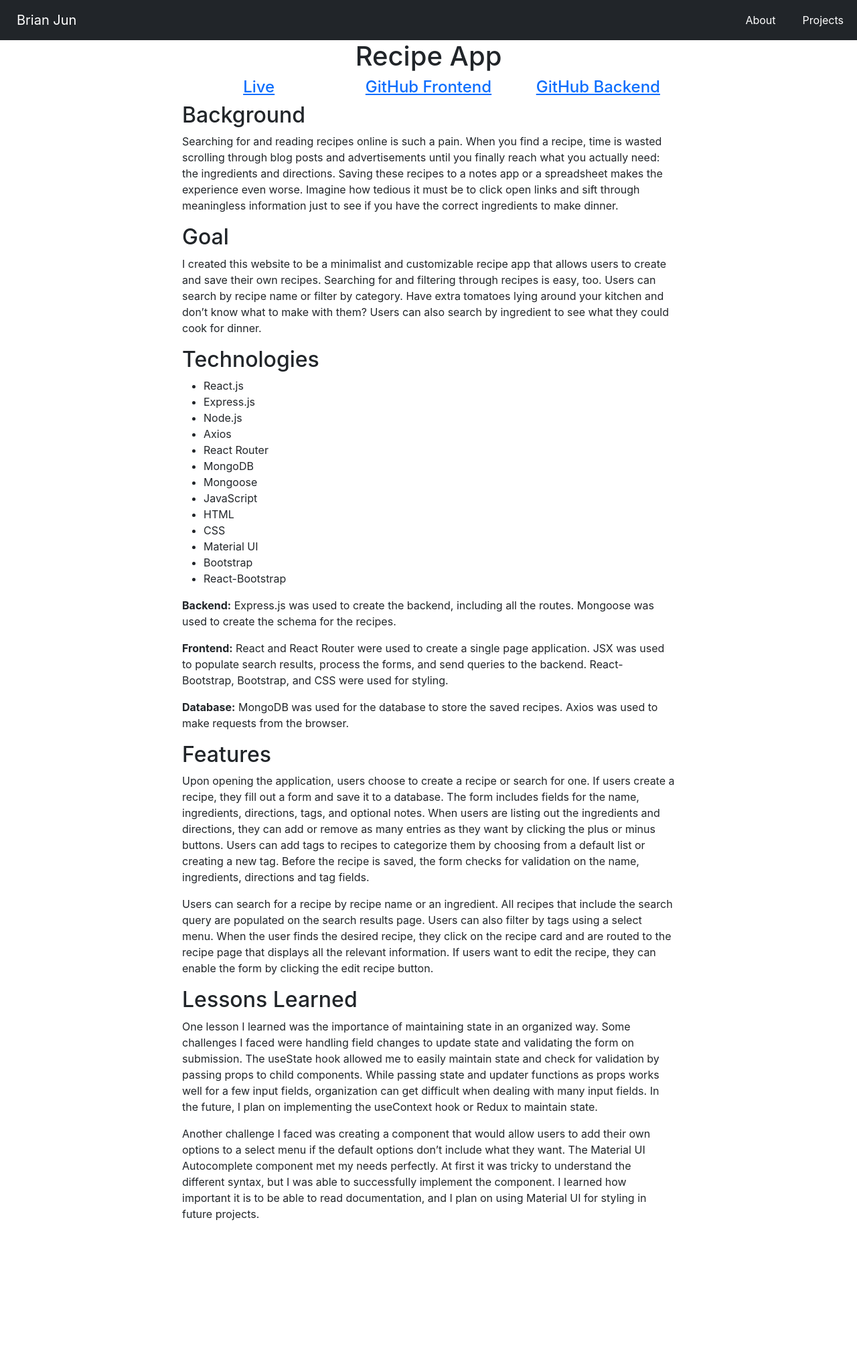
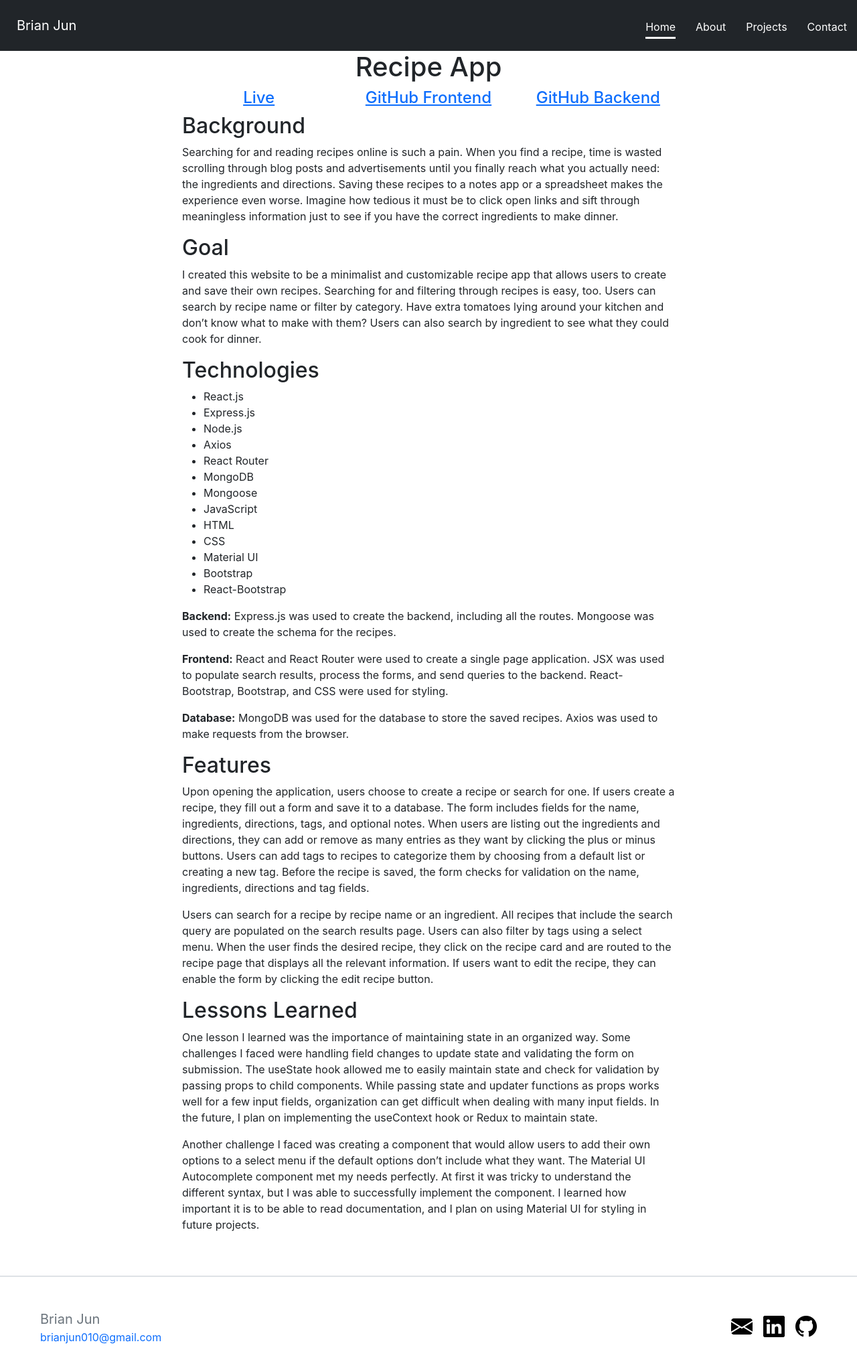
Before and after one commit to bmtef-02/portfolio-client, a React (Create React App) app: page /projects/recipe in a window 1280 px wide. Shown: the top 2046 px of the page at 67% size. Before the commit the page ends 1841 px from the top, so only its background shows below. Built offline with nearby package versions, Linux system fonts and the light colour scheme.

Commit message:
footer added, navbar styling changed

```diff
--- a/package.json
+++ b/package.json
@@ -7,6 +7,7 @@
     "@testing-library/react": "^13.4.0",
     "@testing-library/user-event": "^13.5.0",
     "bootstrap": "^5.2.2",
+    "bootstrap-icons": "^1.9.1",
     "react": "^18.2.0",
     "react-bootstrap": "^2.5.0",
     "react-dom": "^18.2.0",
--- a/src/App.js
+++ b/src/App.js
@@ -5,23 +5,48 @@ import Homepage from './components/HomepageComponent';
 import NFLProject from './components/NFLProjectComponent';
 import CastingProject from './components/CastingProjectComponent';
 import RecipeProject from './components/RecipeProjectComponent';
+import Footer from './components/FooterComponent';
 
 export default function App() {
 
     const [hash, setHash] = useState(window.location.hash)
+    const [homeIsActive, setHomeIsActive] = useState(false);
     const [aboutIsActive, setAboutIsActive] = useState(false);
     const [projIsActive, setProjIsActive] = useState(false);
+    const [contactIsActive, setContactIsActive] = useState(false);
 
     useEffect(() => {
-        if (hash === '#about') {
+        if (hash === '#') {
+            setProjIsActive(false);
+            setAboutIsActive(false);
+            setContactIsActive(false);
+            setHomeIsActive(true);
+        }
+        else if (hash === '#about') {
+            setProjIsActive(false);
             setAboutIsActive(true);
-            setProjIsActive(false);
+            setContactIsActive(false);
+            setHomeIsActive(false);
         } else if (hash === '#projects') {
             setProjIsActive(true);
             setAboutIsActive(false);
+            setContactIsActive(false);
+            setHomeIsActive(false);
+        } else if (hash === '#contact') {
+            setProjIsActive(false);
+            setAboutIsActive(false);
+            setContactIsActive(true);
+            setHomeIsActive(false);
+        } else if (hash === 'projects-page') {
+            setProjIsActive(false);
+            setAboutIsActive(false);
+            setContactIsActive(false);
+            setHomeIsActive(false);
         } else {
             setProjIsActive(false);
             setAboutIsActive(false);
+            setContactIsActive(false);
+            setHomeIsActive(true);
         }
     }, [hash])
 
@@ -31,6 +56,8 @@ export default function App() {
                 setHash={setHash}
                 aboutIsActive={aboutIsActive}
                 projIsActive={projIsActive}
+                contactIsActive={contactIsActive}
+                homeIsActive={homeIsActive}
             />
             <Routes>
                 <Route path='/' element={<Homepage setHash={setHash} />} />
@@ -38,6 +65,7 @@ export default function App() {
                 <Route path='/projects/casting' element={<CastingProject />} />
                 <Route path='/projects/recipe' element={<RecipeProject />} />
             </Routes>
+            <Footer />
         </React.Fragment>
 
     )
--- a/src/components/AboutComponent.js
+++ b/src/components/AboutComponent.js
@@ -7,7 +7,7 @@ export default function About() {
 
     return (
         <Container id='about'>
-            <Row className='justify-content-center' style={{ textAlign: 'center' }}>
+            <Row className='justify-content-center text-center'>
                 <Col xs={12} lg={8} className='border-secondary border-top'>
                     <h1>About Me</h1>
                 </Col>
--- a/src/components/CastingProjectComponent.js
+++ b/src/components/CastingProjectComponent.js
@@ -11,14 +11,14 @@ export default function CastingProject() {
 
     return (
         <Container>
-            <Row className='justify-content-center' style={{ textAlign: 'center' }}>
+            <Row className='justify-content-center text-center'>
                 <Col xs={12} lg={8}>
                     <h1>Casting Cards App</h1>
                 </Col>
             </Row>
             <Row className='justify-content-center'>
                 <Col xs={12} lg={8}>
-                    <Row style={{ textAlign: 'center' }}>
+                    <Row className='text-center'>
                         <Col xs={4}>
                             <h4>
                                 <a href='https://casting-card-client.netlify.app/' target='_blank'>Live</a>
--- /dev/null
+++ b/src/components/FooterComponent.js
@@ -0,0 +1,33 @@
+import React from 'react';
+import Container from 'react-bootstrap/Container';
+import Row from 'react-bootstrap/Row';
+import Col from 'react-bootstrap/Col';
+
+export default function Footer() {
+
+    return (
+        <Container id='contact' fluid>
+            <Row className='justify-content-between align-items-center border-top border-2 mt-5 p-5'>
+                <Col xs={12} sm={6}className='text-start'>
+                    <Row>
+                        <Col xs={12} className='text-secondary fs-5'>Brian Jun</Col>
+                        <Col xs={12}>
+                            <a href='mailto:brianjun010@gmail.com' className='text-decoration-none'>brianjun010@gmail.com</a>
+                        </Col>
+                    </Row>
+                </Col>
+                <Col xs={12} sm={6} className='text-end fs-2'>
+                    <a href='mailto:brianjun010@gmail.com' target='_blank' className='text-black'>
+                        <i className='bi bi-envelope-fill px-2' />
+                    </a>
+                    <a href='http://www.linkedin.com/in/bjun' target='_blank' className='text-black'>
+                        <i className='bi bi-linkedin px-2' />
+                    </a>
+                    <a href='https://github.com/bmtef-02' target='_blank' className='text-black'>
+                        <i className="bi bi-github ps-2" />
+                    </a>
+                </Col>
+            </Row>
+        </Container>
+    );
+}
--- a/src/components/IntroductionComponent.js
+++ b/src/components/IntroductionComponent.js
@@ -9,7 +9,7 @@ export default function Introduction(props) {
     const { setHash } = props;
 
     return (
-        <Container className='mb-2' style={{ textAlign: 'center' }}>
+        <Container className='mb-2 text-center'>
             <Row className='justify-content-center'>
                 <Col xs={12} md={8} lg={6} xl={4}>
                     <img
--- a/src/components/NFLProjectComponent.js
+++ b/src/components/NFLProjectComponent.js
@@ -11,14 +11,14 @@ export default function NFLProject() {
 
     return (
         <Container>
-            <Row className='justify-content-center' style={{ textAlign: 'center' }}>
+            <Row className='justify-content-center text-center'>
                 <Col xs={12} lg={8}>
                     <h1>NFL Pick'ems Score Tracker App</h1>
                 </Col>
             </Row>
             <Row className='justify-content-center'>
                 <Col xs={12} lg={8}>
-                    <Row style={{ textAlign: 'center' }}>
+                    <Row className='text-center'>
                         <Col xs={4}>
                             <h4>
                                 <a href='https://nfl-pickems-app.netlify.app/' target='_blank'>Live</a>
--- a/src/components/NavBarComponent.js
+++ b/src/components/NavBarComponent.js
@@ -8,33 +8,50 @@ export default function NavBar(props) {
         setHash,
         aboutIsActive,
         projIsActive,
+        contactIsActive,
+        homeIsActive,
     } = props;
 
     const scrollWithOffset = (el) => {
         const yCoordinate = el.getBoundingClientRect().top + window.pageYOffset;
-        const yOffset = -55;
+        const yOffset = -70;
         window.scrollTo({ top: yCoordinate + yOffset, behavior: 'smooth' });
     };
 
     const styles = {
         aboutHashLink: {
             textDecoration: 'none',
-            margin: '0 10px',
-            padding: 10,
+            margin: '10px 15px',
+            padding: '10px 0px',
             color: 'white',
-            borderRadius: '10px',
-            border:  aboutIsActive ? '1px white solid' : '',
+            height: '40px',
+            borderBottom: aboutIsActive ? '3px solid white' : '',
         },
         projectsHashLink: {
             textDecoration: 'none',
-            margin: '0 10px',
-            padding: 10,
+            margin: '10px 15px',
+            padding: '10px 0px',
             color: 'white',
-            borderRadius: '10px',
-            border: projIsActive ? '1px white solid' : '',
+            height: '40px',
+            borderBottom: projIsActive ? '3px solid white' : '',
+        },
+        contactHashLink: {
+            textDecoration: 'none',
+            margin: '10px 15px',
+            padding: '10px 0px',
+            color: 'white',
+            height: '40px',
+            borderBottom: contactIsActive ? '3px solid white' : '',
+        },
+        homeHashLink: {
+            textDecoration: 'none',
+            margin: '10px 15px',
+            padding: '10px 0px',
+            color: 'white',
+            height: '40px',
+            borderBottom: homeIsActive ? '3px solid white' : '',
         }
     }
-
 
     return (
         <Navbar bg='dark' variant='dark' sticky='top'>
@@ -47,6 +64,14 @@ export default function NavBar(props) {
             <Navbar.Toggle />
             <Navbar.Collapse>
                 <Nav className='ms-auto'>
+                    <HashLink
+                        to='/#'
+                        scroll={el => scrollWithOffset(el)}
+                        style={styles.homeHashLink}
+                        onClick={(event) => setHash(event.target.hash)}
+                    >
+                        Home
+                    </HashLink>
                     <HashLink
                         to='/#about'
                         scroll={el => scrollWithOffset(el)}
@@ -63,6 +88,14 @@ export default function NavBar(props) {
                     >
                         Projects
                     </HashLink>
+                    <HashLink
+                        to='/#contact'
+                        scroll={el => scrollWithOffset(el)}
+                        style={styles.contactHashLink}
+                        onClick={(event) => setHash(event.target.hash)}
+                    >
+                        Contact
+                    </HashLink>
                 </Nav>
             </Navbar.Collapse>
         </Navbar>
--- a/src/components/RecipeProjectComponent.js
+++ b/src/components/RecipeProjectComponent.js
@@ -11,14 +11,14 @@ export default function RecipeProject() {
 
     return (
         <Container>
-            <Row className='justify-content-center' style={{ textAlign: 'center' }}>
+            <Row className='justify-content-center text-center'>
                 <Col xs={12} lg={8}>
                     <h1>Recipe App</h1>
                 </Col>
             </Row>
             <Row className='justify-content-center'>
                 <Col xs={12} lg={8}>
-                    <Row style={{ textAlign: 'center' }}>
+                    <Row className='text-center'>
                         <Col xs={4}>
                             <h4>
                                 <a href='https://bmtef-02-recipe-app.netlify.app/' target='_blank'>Live</a>
--- a/src/index.js
+++ b/src/index.js
@@ -1,4 +1,5 @@
 import 'bootstrap/dist/css/bootstrap.css';
+import "bootstrap-icons/font/bootstrap-icons.css";
 import React from 'react';
 import ReactDOM from 'react-dom/client';
 import { BrowserRouter } from 'react-router-dom';
```
Also changed, not shown: src/components/ProjectsComponent.js (+4 -4 lines), 1 other file (tests, documents, lock files or other folders).
